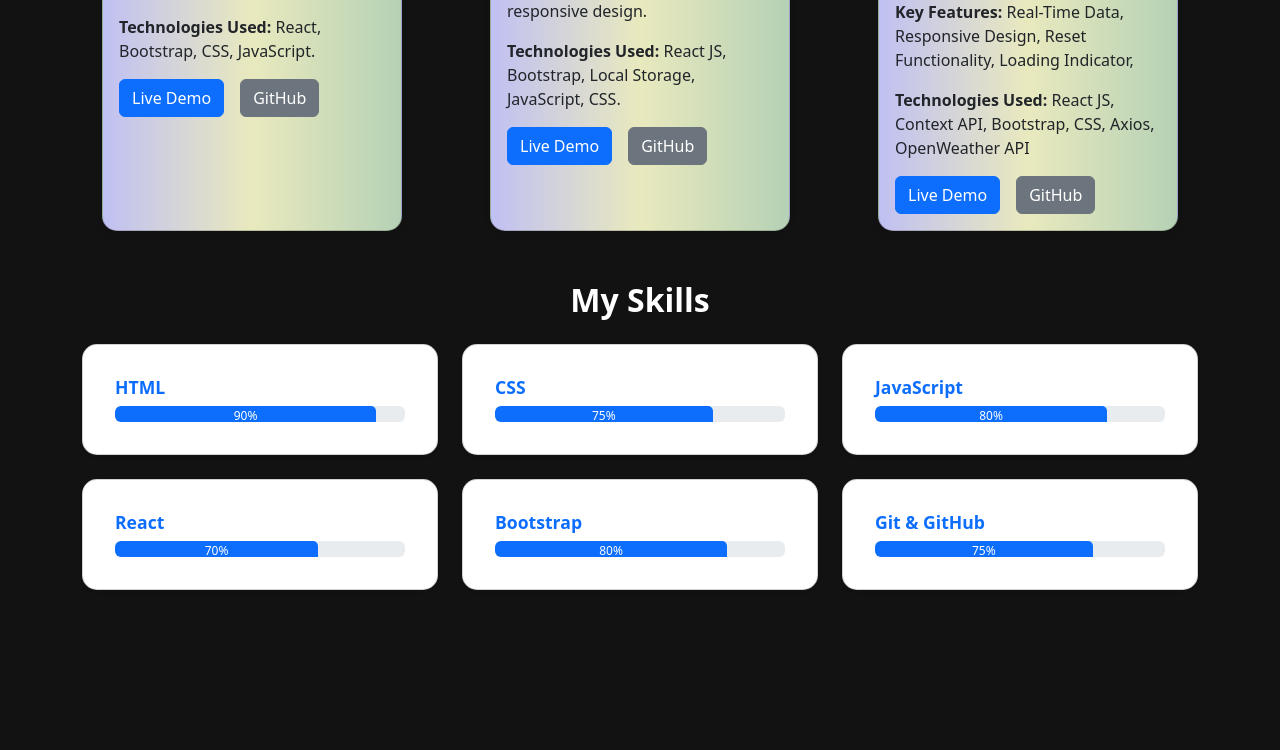
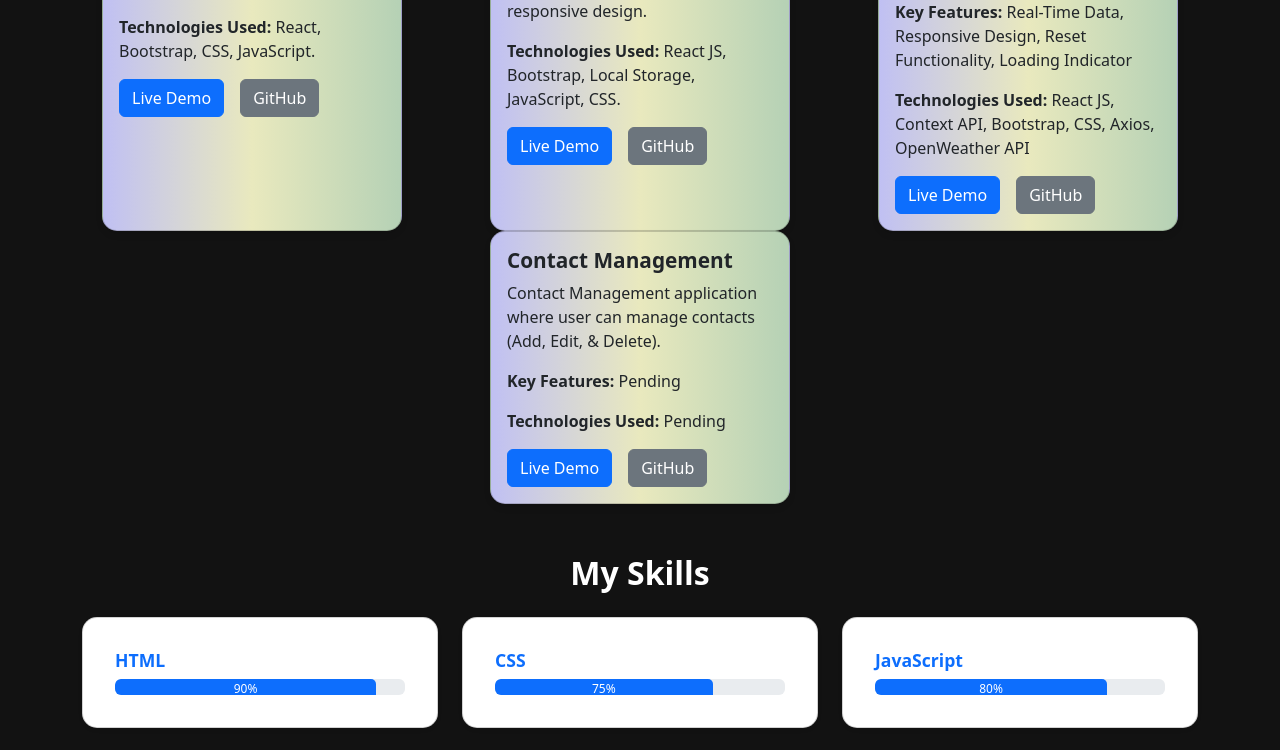
Before and after one commit to Ashwin-Satasiya/portfolio-website, a React (Vite) app: page / in a window 1280 px wide. Shown: the part 986-1736 px from the top of the page. Built offline with nearby package versions, Linux system fonts and the light colour scheme.

Commit message:
Data added

```diff
--- a/src/pages/Projects.jsx
+++ b/src/pages/Projects.jsx
@@ -28,11 +28,20 @@ const Projects = () => {
       description:
         "A beginner-friendly weather app that provides real-time weather updates for any city.It fetches data using the OpenWeather API and displays temperature, humidity, wind speed, and weather descriptions with an intuitive user interface.",
       keyFeatures:
-        "Real-Time Data, Responsive Design, Reset Functionality, Loading Indicator, ",
+        "Real-Time Data, Responsive Design, Reset Functionality, Loading Indicator",
       technologiesUsed:
         "React JS, Context API, Bootstrap, CSS, Axios, OpenWeather API",
       liveDemoLink: "https://weather-web-app111.netlify.app/",
       gitHubLink: "https://github.com/Ashwin-Satasiya/weather-app.git",
+    },
+    {
+      title: "Contact Management",
+      description:
+        "Contact Management application where user can manage contacts (Add, Edit, & Delete).",
+      keyFeatures: "Pending",
+      technologiesUsed: "Pending",
+      liveDemoLink: "https://contact-management-123.netlify.app/",
+      gitHubLink: "https://github.com/Ashwin-Satasiya/contact-management.git",
     },
   ];
 
```
